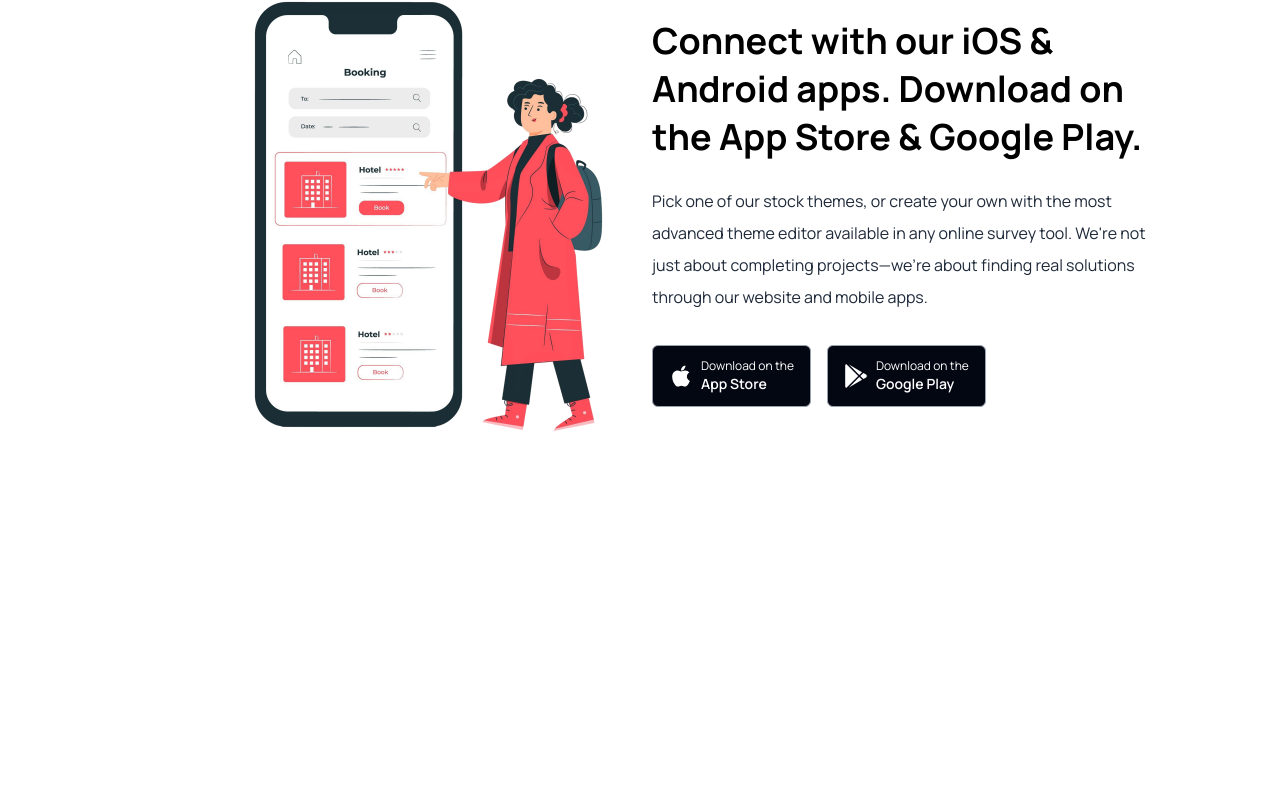
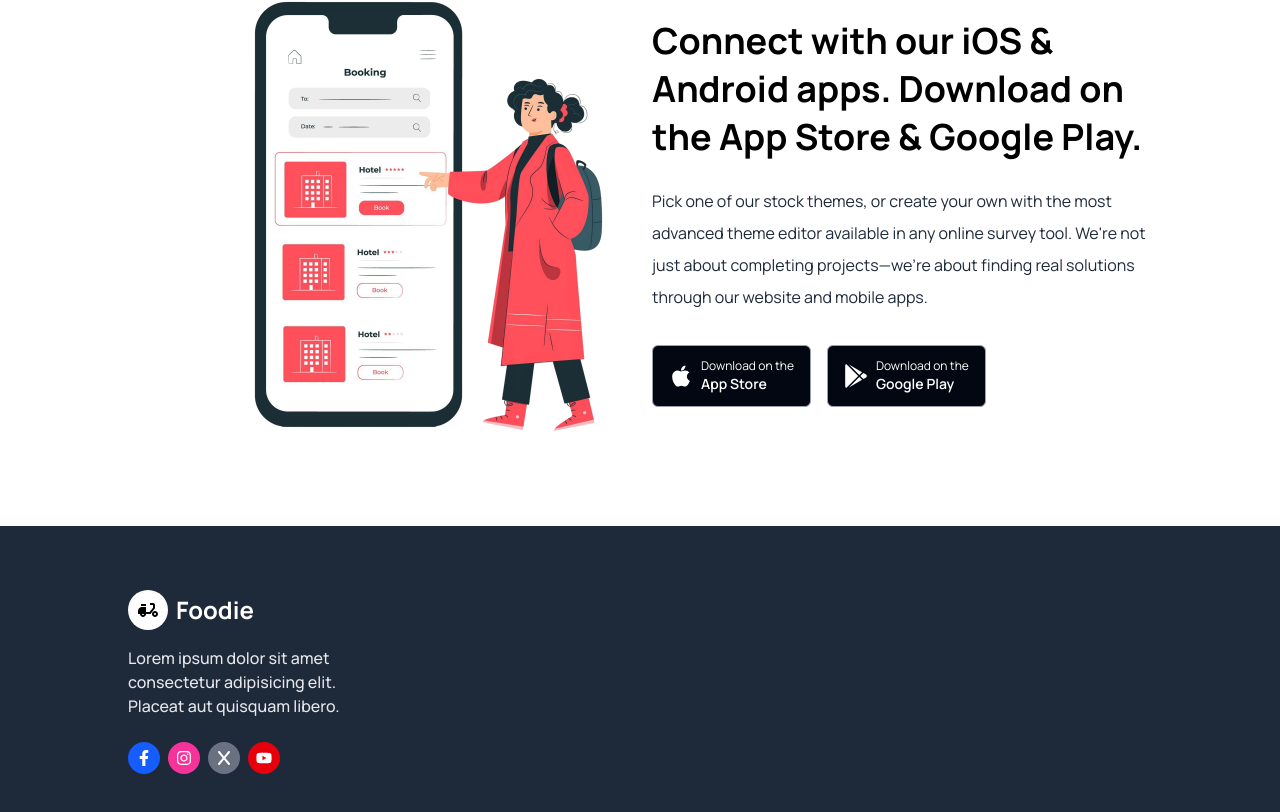
Before and after one commit to denisdiaconu/food-landing-page, a Next.js app: page / in a window 1280 px wide. Shown: the part 4930-5742 px from the top of the page. Before the commit the page ends 5456 px from the top, so only its background shows below. Built offline with nearby package versions, Linux system fonts and the light colour scheme.

Commit message:
Add footer icons

```diff
--- a/app/layout.tsx
+++ b/app/layout.tsx
@@ -3,6 +3,7 @@
 import './globals.css';
 import ResponsiveNav from '@/components/Home/Navbar/ResponsiveNav';
 import Provider from '@/components/HOC/provider';
+import Footer from '@/components/Home/Footer/Footer';
 
 const font = Manrope({
   weight: ['200', '300', '400', '500', '600', '700', '800'],
@@ -25,6 +26,7 @@
         <Provider>
           <ResponsiveNav />
           {children}
+          <Footer />
         </Provider>
       </body>
     </html>
--- a/components/Home/Footer/Footer.tsx
+++ b/components/Home/Footer/Footer.tsx
@@ -1,9 +1,43 @@
-import React from 'react'
+import React from 'react';
+import { FaFacebookF, FaInstagram, FaYoutube } from 'react-icons/fa';
+import { FaX } from 'react-icons/fa6';
+import { MdDeliveryDining } from 'react-icons/md';
 
 const Footer = () => {
   return (
-    <div>Footer</div>
-  )
-}
+    <div className="pt-16 pb-16 bg-gray-800">
+      <div className="w-[80%] mx-auto items-start grid grid-cols-1 sm:grid-cols-2 md:grid-cols-2 lg:grid-cols-4 gap-10">
+        <div>
+          <div className="flex items-center space-x-2">
+            <div className="w-10 h-10 bg-white rounded-full flex flex-col items-center justify-center">
+              <MdDeliveryDining className="w-6 h-6 text-black" />
+            </div>
+            <h1 className="text-xl hidden sm:block md:text-2xl text-white font-bold">
+              Foodie
+            </h1>
+          </div>
+          <p className="mt-4 text-gray-200 font-medium">
+            Lorem ipsum dolor sit amet consectetur adipisicing elit. Placeat aut
+            quisquam libero.
+          </p>
+          <div className="mt-6 flex items-center space-x-2">
+            <div className="flex items-center justify-center flex-col w-8 h-8 bg-blue-600 text-white rounded-full">
+              <FaFacebookF />
+            </div>
+            <div className="flex items-center justify-center flex-col w-8 h-8 bg-pink-500 text-white rounded-full">
+              <FaInstagram />
+            </div>
+            <div className="flex items-center justify-center flex-col w-8 h-8 bg-gray-500 text-white rounded-full">
+              <FaX />
+            </div>
+            <div className="flex items-center justify-center flex-col w-8 h-8 bg-red-600 text-white rounded-full">
+              <FaYoutube />
+            </div>
+          </div>
+        </div>
+      </div>
+    </div>
+  );
+};
 
-export default Footer
+export default Footer;
```
